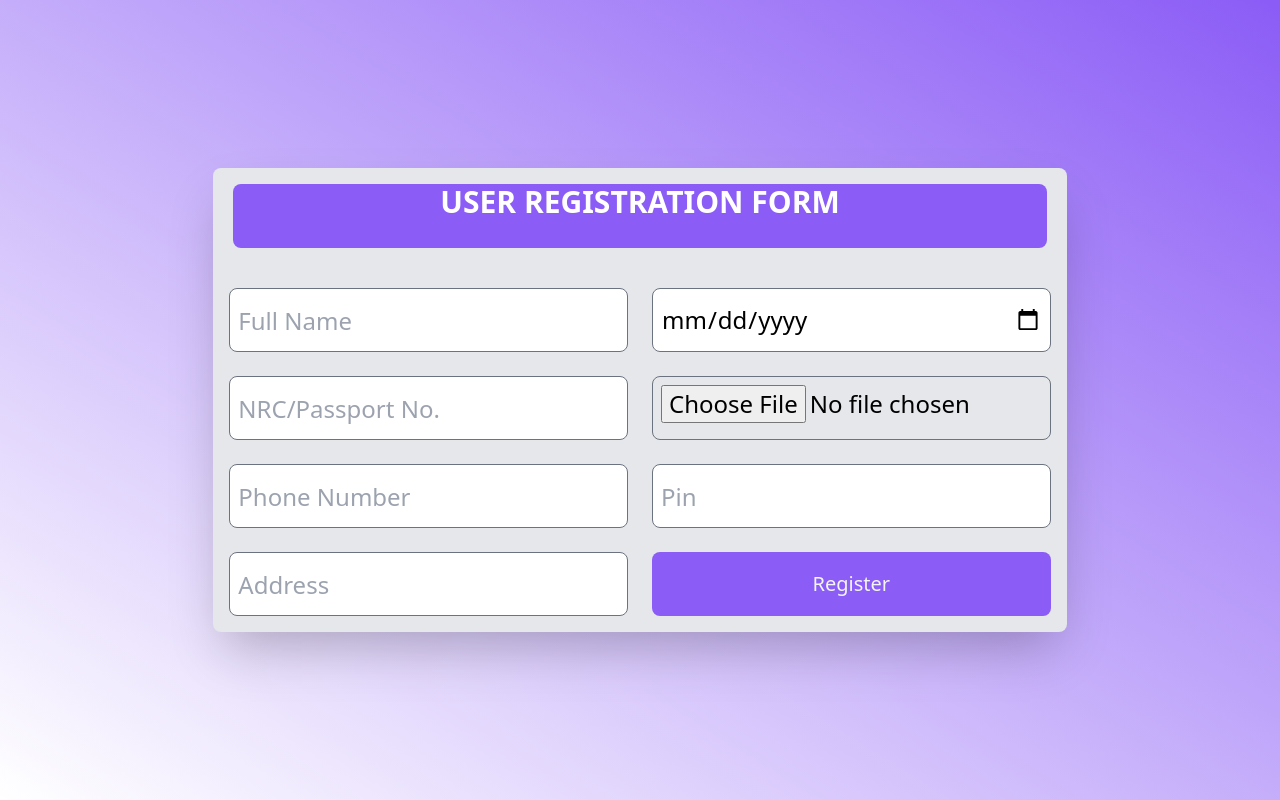
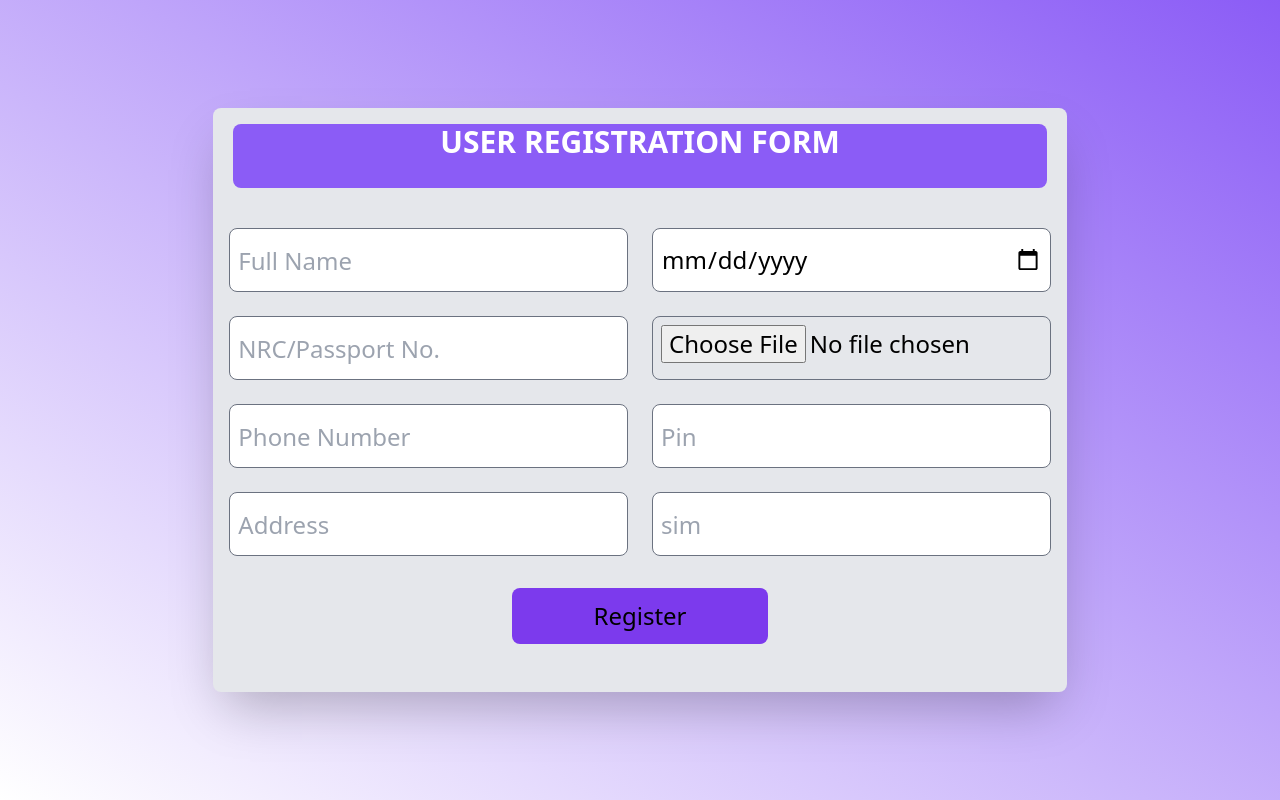
Before and after one commit to Deewiliams/zedone-interface, a React (Create React App) app in the folder user-login/: page /UserRegistration in a window 1280 px wide. Built offline with nearby package versions, Linux system fonts and the light colour scheme.

Commit message:
Made modifications to the LogCard.

```diff
--- a/user-login/src/components/Home.js
+++ b/user-login/src/components/Home.js
@@ -27,7 +27,7 @@ const Home = () => {
                 <Link to="/Users">
                  UserLogin</Link>
                 </h1>
-                <h1 className="py-2 h-10 w-32 sm:px-3 sm:py-2 md:px-3 md:py-2
+                <h1 className="py-2 h-10 w-36 sm:px-3 sm:py-2 md:px-3 md:py-2
                 text-base bg-white lg:px-0 lg:py-2 rounded-lg hover:bg-red-400
                 hover:text-white cursor-pointer ">
                 <Link to="/UserRegistration">
--- a/user-login/src/components/LogCard.js
+++ b/user-login/src/components/LogCard.js
@@ -1,34 +1,105 @@
-import React from 'react'
+import React,{useState} from 'react'
+
+const initialState = {
+    firstName: '',
+    lastName: '',
+    phoneNumber: '',
+    address: '',
+}
+
 const LogCard = () => {
+
+    const [update, setUpdate] = useState(initialState);
+
+    function handleChange (event){
+        setUpdate({...update, [event.target.name]: event.target.value});
+
+    }
+
+    function handleClick () {
+        console.log(update);
+    }
     return (
-        <div className="items-center bg-gradient-to-tr from-white to-purple-400 min-h-screen bg-gray-100 py-6 flex justify-center sm:py-12 grid-cols-2">
+     <div className="h-screen bg-purple-300">
+         {/* <ul className="grid gap-4 md:grid-cols-2 lg:grid-cols-4 lg:gap-py-8 p-4 ">
+             <li className="bg-white lg:bg-blue-400 rounded-lg"><div className="h-24">Hello1</div></li>
+             <li className="bg-white rounded-lg"><div className="h-24">Hello2</div></li>
+             <li className="bg-white rounded-lg"><div className=""><p className="p-2">In publishing and graphic design, Lorem ipsum is a placeholder text commonly used to demonstrate the visual form of a document or a typeface without relying on meaningful content. Lorem ipsum may be used as a placeholder before final copy is available. It is also used to temporarily replace text in a process called greeking, which allows designers to consider the form of a webpage or publication, without the meaning of the text influencing the design.
 
+</p></div></li>
+             <li className="bg-white row-span-4 rounded-lg"><div className="h-24">Hello4</div></li>
+             <li className="bg-white rounded-lg"><div className="h-24">Hello5</div></li>
+             <li className="bg-white rounded-lg"><div className="h-24">Hello6</div></li>
+             <li className="bg-white rounded-lg"><div className="h-24">Hello7</div></li>
+             <li className="bg-white rounded-lg"><div className="h-24">Hello8</div></li>
 
-            <div className="">
-                <div className="grid gap-y-4 lg:grid-cols-2 lg:gap-x-8">
-                    <h1 className="bg-gray-200 shadow-lg text-center rounded-lg">
-                        <div className="px-8 mx-auto lg:w-72 py-24">Hello</div>
-                        </h1>
-                    <h1 className="bg-gray-200 mx-auto shadow-lg text-center rounded-lg">
-                        <div className="px-8 lg:w-72 py-24">Hello</div>
-                        </h1>
-                </div>
+         </ul> */}
+            <div className="bg-black h-28 shadow-xl">
+            <div className="flex justify-around flex-row-reverse p-4">
+            <div>
+                <h className="text-4xl text-gray-100">ZedOne</h>
+            </div>
+            <div>
+                <h1 className="text-4xl text-gray-100" >The Best</h1>
+            </div>
+            </div>
             </div>
 
 
 
+            <form>
+            <div className="grid gap-y-8 p-4 justify-items-center">
+                <input className="w-1/3 h-10
+                p-3 rounded-lg
+                placeholder-opacity-100
+                ..." placeholder="First Name"
+                value={update.firstName}
+                onChange={handleChange}
+                name="firstName"
+                />
+
+
+                <input className="w-1/3 h-10 p-3
+                rounded-lg placeholder-opacity-100
+                ..." placeholder="Last Name"
+                value={update.lastName}
+                onChange={handleChange}
+                name="lastName"
+                />
+
+                <input className="w-1/3 h-10 p-3
+                rounded-lg placeholder-opacity-100
+                ..." placeholder="Phone Number"
+                value={update.phoneNumber}
+                onChange={handleChange}
+                name="phoneNumber"
+                 />
+
+                <input className="w-1/3 h-10 p-3
+                rounded-lg placeholder-opacity-100
+                 ..." placeholder="Address"
+                 value={update.address}
+                onChange={handleChange}
+                name="address"
+                 />
+
+            </div>
+            </form>
+            <button className="p-2 bg-yellow-600
+            rounded-lg w-1/3 h-10
+            hover:bg-yellow-400
+            hover:text-gray-100
+            text-2xl"
+            role="submit"
+            onClick={handleClick}
+            >
+                Submit
+            </button>
 
 
 
-             <div className="flex mx-auto text-center relative sm:max-w-xl sm:mx-auto max-w-md py-24 px-8 bg-gray-200 shadow-lg rounded-lg my-40 text-3xl font-semibold
-            ">
-              <h1 className="text-gray-500">Company Login</h1>
-            </div>
-            <div className="flex mx-auto text-center relative sm:max-w-xl sm:mx-auto max-w-md py-24 px-8 bg-gray-200 shadow-lg rounded-lg my-10 text-3xl font-semibold
-            ">
-                <h2 className="text-gray-500">Individual Login</h2>
-            </div>
-        </div>
+
+     </div>
     )
 }
 export default LogCard
--- a/user-login/src/components/UserRegistration.js
+++ b/user-login/src/components/UserRegistration.js
@@ -2,15 +2,39 @@ import React,{useState} from 'react'
 import Input from './Input'
 import Buttonprops from './Buttonprops'
 
+const initialState = {
+    fullname:'',
+    dateofBirth:'',
+    nrcPassportNo:'',
+    img:'',
+    phonenumber:'',
+    pin:'',
+    address:'',
+    sim:'',
+}
 
 const UserRegistration = () => {
-        const [fullName, setFullName] = useState("");
-        const [dateOfBirth, setDateOfBirth] = useState("");
-        const [nrcPassportNo, setNrcPassportNo] = useState("");
-        const [photo, setPhoto] = useState("");
-        const [phoneNumber, setPhoneNumber] = useState("");
-        const [pin, setPin] = useState("");
-        const [address, SetAddress] = useState("");
+    const [register, setRegister] = useState(initialState);
+
+    function handleChange (event){
+        setRegister({...register, [event.target.name]: event.target.value});
+
+    }
+
+    function handleClick () {
+        console.log(register);
+        fetch('http://localhost:5600/api/v1/registerClient',{
+        method: 'POST',
+        body: register,
+        headers: {
+            'Content-Type': 'appication/json',
+        },
+        }).then((response)=> {
+            return response.json();
+        }).catch((error) => {
+
+        });
+    }
     return (
         <div className="h-screen bg-gradient-to-tr from-white to-purple-500 flex items-center justify-center">
         <div className="bg-gray-200 shadow-2xl p-4 w-2/3 rounded-lg">
@@ -22,65 +46,83 @@ const UserRegistration = () => {
          ">
         User Registration Form</h1>
 
-        <form className="space-y-8">
+        <form className="space-y-8" onSubmit={handleClick}>
         <ul className="grid sm:grid-cols-1 md:grid-cols-2 lg:grid-cols-2 grid-rows-4 grid-flow-row gap-6">
 
                <Input placeholder="Full Name"
                     type="text"
-                    value={fullName} onChange={event => setFullName(event.target.value)}
+                    value={register.fullname}
+                    onChange={handleChange}
+                    name="fullname"
                 />
 
                 <Input placeholder="Date of Birth"
                     type="date"
-                    value={dateOfBirth} onChange={event => setDateOfBirth(event.target.value)}
+                    value={register.dateofBirth}
+                    onChange={handleChange}
+                    name="dateofBirth"
 
                 />
 
                 <Input placeholder="NRC/Passport No."
                     type="text"
-                    value={nrcPassportNo} onChange={event => setNrcPassportNo(event.target.value)}
+                    value={register.nrcPassportNo}
+                    onChange={handleChange}
+                    name="nrcPassportNo"
 
                 />
 
                 <Input placeholder="Photo"
                     type="file"
-                    value={photo} onChange={event => setPhoto(event.target.value)}
+                    value={register.img}
+                    onChange={handleChange}
+                    name="img"
                 />
 
                 <Input placeholder="Phone Number"
                     type="Number"
-                    value={phoneNumber} onChange={event => setPhoneNumber(event.target.value)}
+                    value={register.phonenumber}
+                    onChange={handleChange}
+                    name="phonenumber"
 
                 />
 
                 <Input placeholder="Pin"
                     type="password"
-                    value={pin} onChange={event => SVGTextPositioningElement(event.target.value)}
+                    value={register.pin}
+                    onChange={handleChange}
+                    name="pin"
 
                 />
 
                 <Input placeholder="Address"
                     type="text"
-                    value={address} onChange={event => SetAddress(event.target.value)}
+                    value={register.address}
+                    onChange={handleChange}
+                    name="address"
 
                 />
-                <Buttonprops
-                   button_name= "Register"
-
+                <Input placeholder="sim"
+                    type="text"
+                    value={register.sim}
+                    onChange={handleChange}
+                    name="sim"
 
                 />
+
         </ul>
 
 
         </form>
-        {fullName}
-        {address}
-        {pin}
-        {phoneNumber}
-        {photo}
-        {nrcPassportNo}
-        {dateOfBirth}
-
+        <button className="p-2 bg-purple-600 mt-8 mb-8
+            rounded-lg w-64 h-14 lg:gap-py-8
+            hover:bg-purple-400
+            hover:text-gray-100
+            text-2xl"
+                   button_name= "Register"
+                   role="submit"
+                   onClick={handleClick}
+                > Register </button>
         </div>
 
     </div>
```
